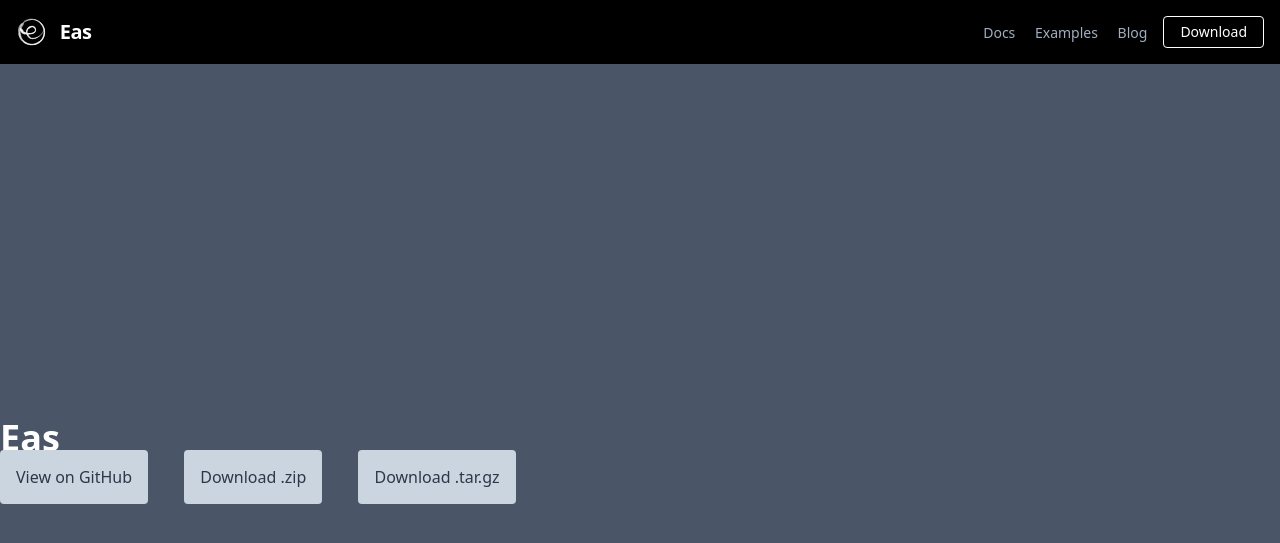
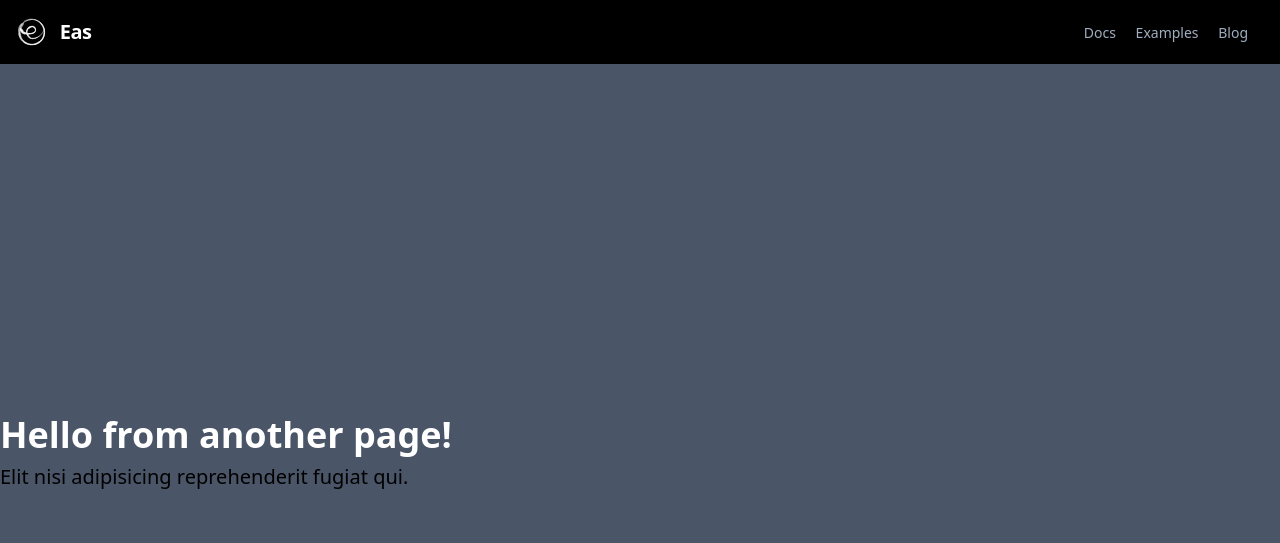
Before and after one commit to easterneas/eas-site_ghp, a Jekyll site: the page built from _posts/2020-3-31-hello.md, in a window 1280 px wide and 900 px high. Shown: the top 543 px of the window. Built offline with Jekyll 4.4.1, drawn with Linux system fonts in a browser that asks for light colours; some of the changed text lies outside the part shown.

Commit message:
layout refactor

```diff
--- /dev/null
+++ b/_includes/footer.html
@@ -0,0 +1,8 @@
+<footer class="site-footer">
+    <div class="container">
+        {% if site.github.is_project_page %}
+        <span class="site-footer-owner"><a href="{{ site.github.repository_url }}">{{ site.github.repository_name }}</a> is maintained by <a href="{{ site.github.owner_url }}">{{ site.github.owner_name }}</a>.</span>
+        {% endif %}
+        <span class="site-footer-credits">This page was generated by <a href="https://pages.github.com">GitHub Pages</a>.</span>
+    </div>
+</footer>
--- /dev/null
+++ b/_includes/head.html
@@ -0,0 +1,27 @@
+{% if site.google_analytics %}
+    <script async src="https://www.googletagmanager.com/gtag/js?id={{ site.google_analytics }}"></script>
+    <script>
+    window.dataLayer = window.dataLayer || [];
+    function gtag(){dataLayer.push(arguments);}
+    gtag('js', new Date());
+    gtag('config', '{{ site.google_analytics }}');
+    </script>
+{% endif %}
+<meta charset="UTF-8">
+
+{% if page.title %}
+    <title>{{ page.title }} | {{ site.title }}</title>
+    <meta name="title" content="{{ page.title }} | {{ site.title }}">
+{% else %}
+    <title>{{ site.title }}</title>
+    <meta name="title" content="{{ site.title }}">
+{% endif %}
+
+<meta name="description" content="{{ page.description }}">
+<meta name="author" content="Eas">
+
+<meta name="viewport" content="width=device-width, initial-scale=1">
+<meta name="theme-color" content="#157878">
+<meta name="apple-mobile-web-app-status-bar-style" content="black-translucent">
+<link rel="stylesheet" href="{{ '/assets/css/style.css?v=' | append: site.github.build_revision | relative_url }}">
+<link rel="stylesheet" href="{{ site.data.manifest['docs.css'] }}">
--- /dev/null
+++ b/_includes/nav.html
@@ -0,0 +1,30 @@
+<nav>
+    <div id="logo">
+        <a href="/" class="flex items-center flex-shrink-0 text-white mr-6">
+            <img src="{{ '/assets/img/svg/logo.svg' }}" class="fill-current text-white h-full mr-3">
+            <!-- <svg class="fill-current h-8 w-8 mr-2" width="54" height="54" viewBox="0 0 54 54" xmlns="http://www.w3.org/2000/svg"><path d="M13.5 22.1c1.8-7.2 6.3-10.8 13.5-10.8 10.8 0 12.15 8.1 17.55 9.45 3.6.9 6.75-.45 9.45-4.05-1.8 7.2-6.3 10.8-13.5 10.8-10.8 0-12.15-8.1-17.55-9.45-3.6-.9-6.75.45-9.45 4.05zM0 38.3c1.8-7.2 6.3-10.8 13.5-10.8 10.8 0 12.15 8.1 17.55 9.45 3.6.9 6.75-.45 9.45-4.05-1.8 7.2-6.3 10.8-13.5 10.8-10.8 0-12.15-8.1-17.55-9.45-3.6-.9-6.75.45-9.45 4.05z"/></svg> -->
+            <div class="font-semibold text-xl tracking-tight">Eas</div>
+        </a>
+    </div>
+    <div id="menu">
+        <div id="menu-btn">
+        <button>
+            <svg class="fill-current h-3 w-3" viewBox="0 0 20 20" xmlns="http://www.w3.org/2000/svg"><title>Menu</title><path d="M0 3h20v2H0V3zm0 6h20v2H0V9zm0 6h20v2H0v-2z"/></svg>
+        </button>
+        </div>
+        <div id="left" class="text-sm flex-grow py-5">
+        <a href="#responsive-header">
+            Docs
+        </a>
+        <a href="#responsive-header">
+            Examples
+        </a>
+        <a href="#responsive-header">
+            Blog
+        </a>
+        </div>
+        <div id="right">
+        <!-- <a class="action" href="#">Download</a> -->
+        </div>
+    </div>
+</nav>
--- /dev/null
+++ b/_includes/post.header.html
@@ -0,0 +1,8 @@
+<header id="post" role="banner">
+    <div class="container">
+        <span class="py-6">
+            <h1 class="project-name">{{ page.title }}</h1>
+            <h3 class="project-tagline">{{ page.summary }}</h3>
+        </span>
+    </div>
+</header>
--- a/_layouts/nav.html
+++ /dev/null
@@ -1,3 +0,0 @@
-<nav>
-    //
-</nav>
--- a/_layouts/post.html
+++ b/_layouts/post.html
@@ -2,79 +2,13 @@
 <html lang="{{ site.lang | default: "en-US" }}">
   <head>
 
-    {% if site.google_analytics %}
-      <script async src="https://www.googletagmanager.com/gtag/js?id={{ site.google_analytics }}"></script>
-      <script>
-        window.dataLayer = window.dataLayer || [];
-        function gtag(){dataLayer.push(arguments);}
-        gtag('js', new Date());
-        gtag('config', '{{ site.google_analytics }}');
-      </script>
-    {% endif %}
-    <meta charset="UTF-8">
-
-    {% if page.title %}
-    <title>{{ page.title }} | {{ site.title }}</title>
-    <meta name="title" content="{{ page.title }} | {{ site.title }}">
-    {% else %}
-    <title>{{ site.title }}</title>
-    <meta name="title" content="{{ site.title }}">
-    {% endif %}
-
-    <meta name="description" content="{{ page.description }}">
-    <meta name="author" content="Eas">
-
-    <meta name="viewport" content="width=device-width, initial-scale=1">
-    <meta name="theme-color" content="#157878">
-    <meta name="apple-mobile-web-app-status-bar-style" content="black-translucent">
-    <link rel="stylesheet" href="{{ '/assets/css/style.css?v=' | append: site.github.build_revision | relative_url }}">
-    <link rel="stylesheet" href="{{ site.data.manifest['docs.css'] }}">
+    {% include head.html %}
 
   </head>
   <body>
-    <nav>
-        <div id="logo" class="flex items-center flex-shrink-0 text-white mr-6">
-          <img src="{{ '/assets/img/svg/logo.svg' }}" class="fill-current text-white h-full mr-3">
-          <!-- <svg class="fill-current h-8 w-8 mr-2" width="54" height="54" viewBox="0 0 54 54" xmlns="http://www.w3.org/2000/svg"><path d="M13.5 22.1c1.8-7.2 6.3-10.8 13.5-10.8 10.8 0 12.15 8.1 17.55 9.45 3.6.9 6.75-.45 9.45-4.05-1.8 7.2-6.3 10.8-13.5 10.8-10.8 0-12.15-8.1-17.55-9.45-3.6-.9-6.75.45-9.45 4.05zM0 38.3c1.8-7.2 6.3-10.8 13.5-10.8 10.8 0 12.15 8.1 17.55 9.45 3.6.9 6.75-.45 9.45-4.05-1.8 7.2-6.3 10.8-13.5 10.8-10.8 0-12.15-8.1-17.55-9.45-3.6-.9-6.75.45-9.45 4.05z"/></svg> -->
-          <div class="font-semibold text-xl tracking-tight">Eas</div>
-        </div>
-        <div id="menu">
-          <div id="menu-btn">
-            <button>
-              <svg class="fill-current h-3 w-3" viewBox="0 0 20 20" xmlns="http://www.w3.org/2000/svg"><title>Menu</title><path d="M0 3h20v2H0V3zm0 6h20v2H0V9zm0 6h20v2H0v-2z"/></svg>
-            </button>
-          </div>
-          <div id="left" class="text-sm flex-grow py-5">
-            <a href="#responsive-header">
-              Docs
-            </a>
-            <a href="#responsive-header">
-              Examples
-            </a>
-            <a href="#responsive-header">
-              Blog
-            </a>
-          </div>
-          <div id="right">
-            <a class="action" href="#">Download</a>
-          </div>
-        </div>
-      </nav>
+    {% include nav.html %}
 
-    <header role="banner">
-      <div class="container">
-          <span>
-              <h1 class="project-name">{{ site.title }}</h1>
-              <h2 class="project-tagline">{{ page.description1 }}</h2>
-              <h2 class="project-tagline">{{ page.description2 }}</h2>
-          </span>
-          <span>
-            <a href="{{ site.github.profile }}" class="btn">View on GitHub</a>
-            <a href="{{ site.github.zip_url }}" class="btn">Download .zip</a>
-            <a href="{{ site.github.tar_url }}" class="btn">Download .tar.gz</a>
-          </span>
-      </div>
-    </header>
+    {% include post.header.html %}
 
     <main role="main">
       <div class="container">
@@ -102,15 +36,8 @@
       </div>
     </main>
 
-    <aside>
-        BLEHH
-      </aside>
+    {% include post.aside.html %}
 
-    <footer class="site-footer">
-      {% if site.github.is_project_page %}
-        <span class="site-footer-owner"><a href="{{ site.github.repository_url }}">{{ site.github.repository_name }}</a> is maintained by <a href="{{ site.github.owner_url }}">{{ site.github.owner_name }}</a>.</span>
-      {% endif %}
-      <span class="site-footer-credits">This page was generated by <a href="https://pages.github.com">GitHub Pages</a>.</span>
-    </footer>
+    {% include footer.html %}
   </body>
 </html>
```
Also changed, not shown: _includes/main.header.html (added, +12 -0 lines), _layouts/default.html (+11 -50 lines), _includes/nav.js.html (renamed from _layouts/nav.js.html), _includes/post.aside.html (added).
